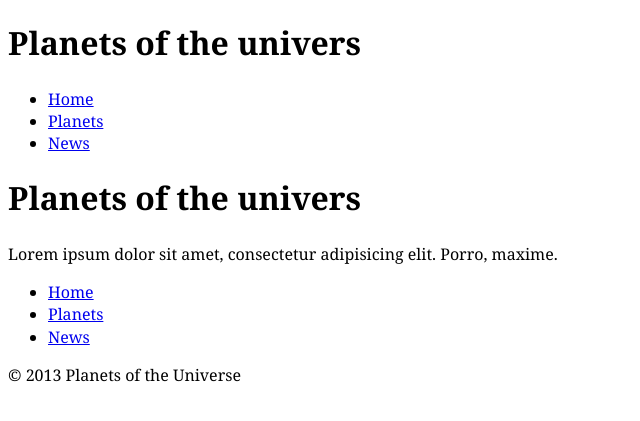
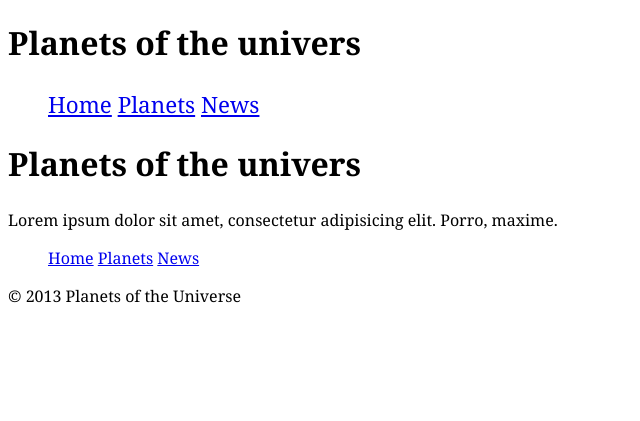
Before and after one commit to zhelezko/planets-of-the-univers, a Jekyll site: the page built from index.html, in a window 1280 px wide. Shown: the top 421 px of the page, without its empty margins (0-640 px from the left). Built offline with Jekyll 4.4.1, drawn with Linux system fonts in a browser that asks for light colours; Markdown is read by kramdown in place of the engine named in the settings.

Commit message:
Урок №12 Jekyll: include parameters

```diff
--- a/_includes/nav.html
+++ b/_includes/nav.html
@@ -1,7 +1,7 @@
 <nav>
-		<ul>
+		<ul class="{{include.navclass}}">
 			<li><a href="{{site.baseurl}}/index.html" class="{% if page.url == '/index.html' %}current{% endif %}">Home</a></li>
-			<li><a href="{{site.baseurl}}/news.html">Planets</a></li>
+			<li><a href="{{site.baseurl}}/Planets/">Planets</a></li>
 			<li><a href="{{site.baseurl}}/news.html" class="{% if page.url == '/news.html' %}current{% endif %}">News</a></li>
 		</ul>
 	</nav>
--- a/_layouts/default.html
+++ b/_layouts/default.html
@@ -9,13 +9,13 @@
 
 <header>
 	<h1>Planets of the univers</h1>
-	{% include nav.html%}
+	{% include nav.html navclass='nav-top' %}
 </header>
 
 {{content}}
 
 <footer>
-{% include nav.html%}
+{% include nav.html navclass='nav-booton' %}
 	<p>© 2013 Planets of the Universe</p>
 </footer>
 
--- a/css/common.css
+++ b/css/common.css
@@ -7,5 +7,13 @@ font: normal 100%/1.4 Georgia, Serif ;
 .current {
 	background-color: #000531;
 color: #fff;
-
 }
+nav li {
+	margin: 0;
+	padding: 0;
+	list-style-type: none;
+	display: inline-block;
+}
+.nav-top {
+font-size: 1.4rem;
+}
```
